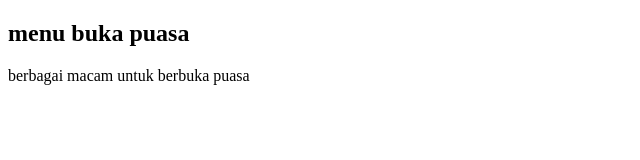
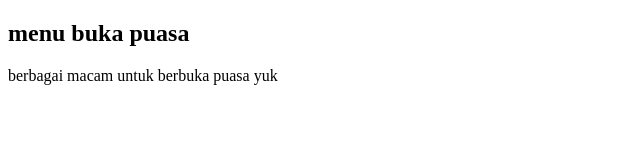
Before and after one commit to karlasafa/coba-git, a plain HTML site: page about.html in a window 1280 px wide. Shown: the full height of the page, 0-640 px from the left. Drawn offline with Linux system fonts and the light colour scheme.

Commit message:
test push

```diff
--- a/about.html
+++ b/about.html
@@ -6,7 +6,7 @@
     </head>
     <body>
         <h2>menu buka puasa</h2>
-        <p>berbagai macam untuk berbuka puasa</p>
+        <p>berbagai macam untuk berbuka puasa yuk</p>
 
     </body>
 </html>
```
